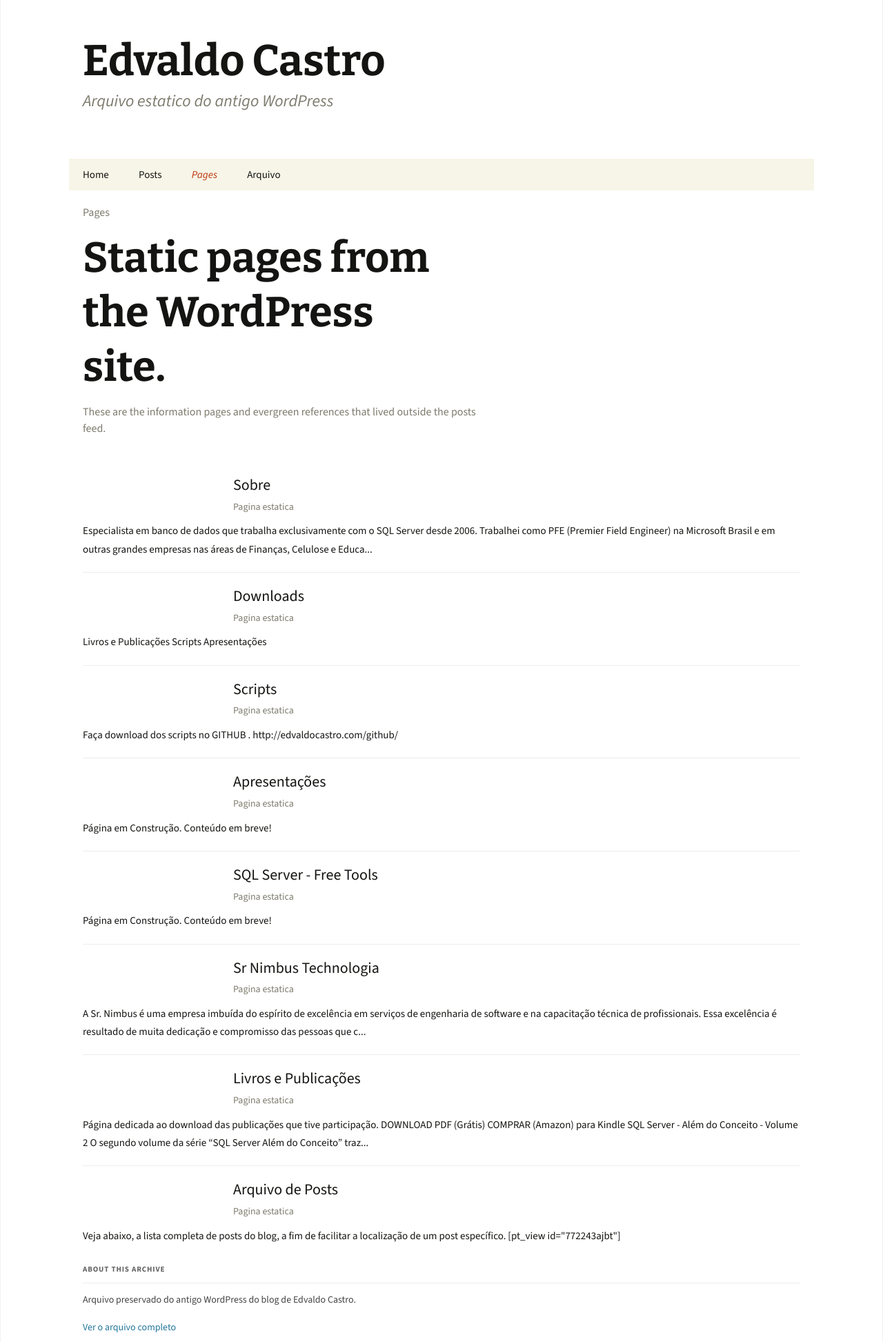
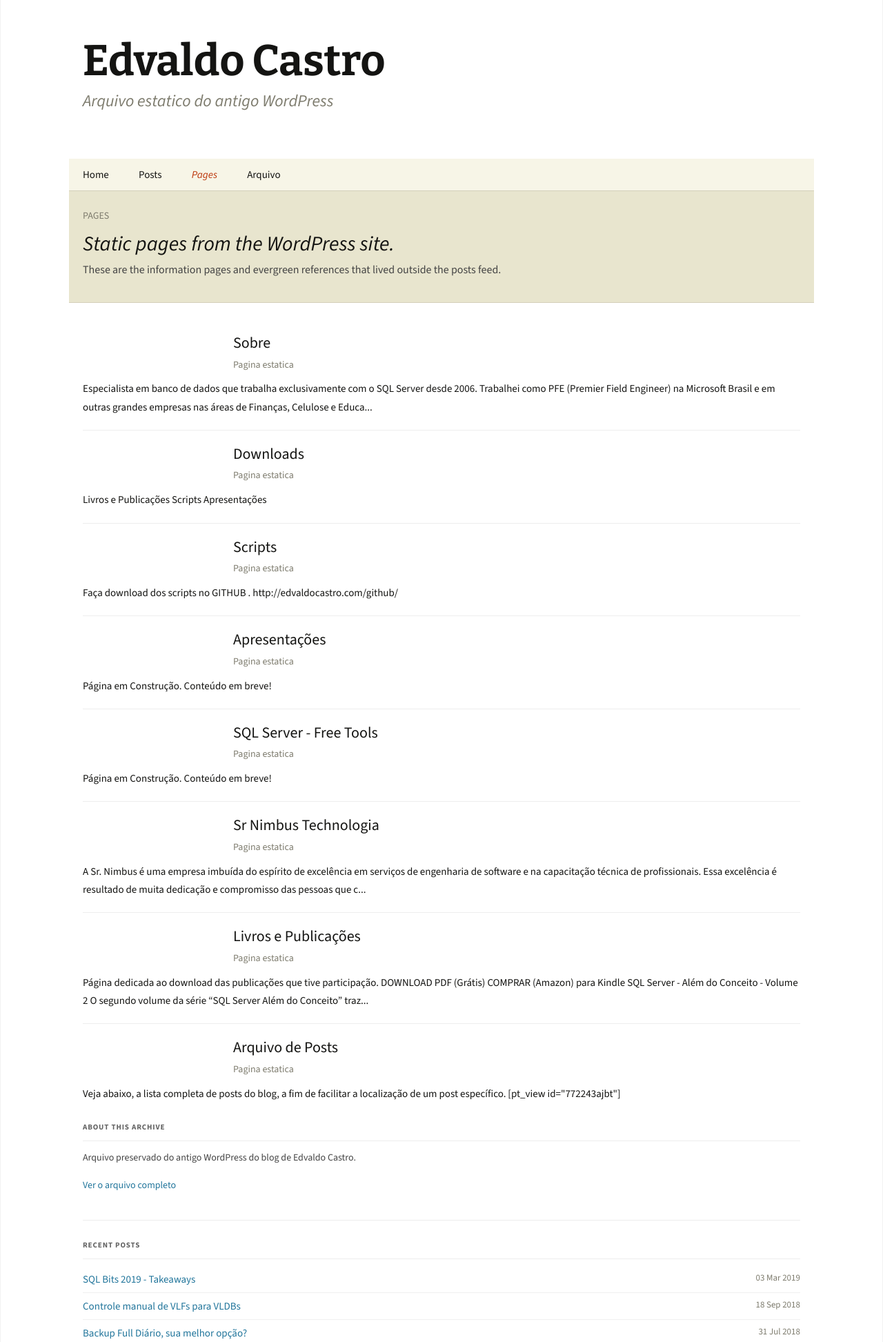
Before and after one commit to edvaldocastro/edvaldocastro.com, a PHP site: page /pages/ in a window 1280 px wide. Shown: the top 1945 px of the page at 69% size. Run offline with PHP 8.4, Linux system fonts and the light colour scheme.

Commit message:
Refine pages index layout

```diff
--- a/pages/index.html
+++ b/pages/index.html
@@ -27,11 +27,11 @@
       </nav>
     </header>
     <main class="site-main">
-      <section class="hero">
+      <header class="page-header">
   <p class="meta-line">Pages</p>
   <h1 class="page-title">Static pages from the WordPress site.</h1>
   <p>These are the information pages and evergreen references that lived outside the posts feed.</p>
-</section>
+</header>
 
 <div class="content-layout">
   <main class="content-area">
--- a/styles.css
+++ b/styles.css
@@ -1045,7 +1045,8 @@ td {
 }
 
 .posts-index .page-header,
-.archive-page .archive-header {
+.archive-page .archive-header,
+.pages-index .page-header {
   margin: 0 -20px 24px;
   padding: 24px 20px 22px;
   background: #e8e5ce;
@@ -1054,7 +1055,8 @@ td {
 }
 
 .posts-index .page-header p,
-.archive-page .archive-header p {
+.archive-page .archive-header p,
+.pages-index .page-header p {
   margin: 0 0 12px;
   max-width: 1040px;
   color: #444444;
@@ -1063,14 +1065,16 @@ td {
 }
 
 .posts-index .page-header .page-title,
-.archive-page .archive-header .archive-title {
+.archive-page .archive-header .archive-title,
+.pages-index .page-header .page-title {
   margin: 0 0 4px;
   font: 300 italic 30px "Source Sans 3", "Source Sans Pro", Helvetica, Arial, sans-serif;
   color: #141412;
 }
 
 .posts-index .page-header .meta-line,
-.archive-page .archive-header .meta-line {
+.archive-page .archive-header .meta-line,
+.pages-index .page-header .meta-line {
   margin-bottom: 8px;
   color: #7d7b6d;
   font-size: 14px;
@@ -1079,12 +1083,17 @@ td {
 }
 
 .posts-index .content-panel,
-.archive-page .content-area {
+.archive-page .content-area,
+.pages-index .content-area {
   border: 0;
   background: transparent;
 }
 
 .posts-index .content-panel {
+  padding-top: 0;
+}
+
+.pages-index .content-panel {
   padding-top: 0;
 }
 
```
